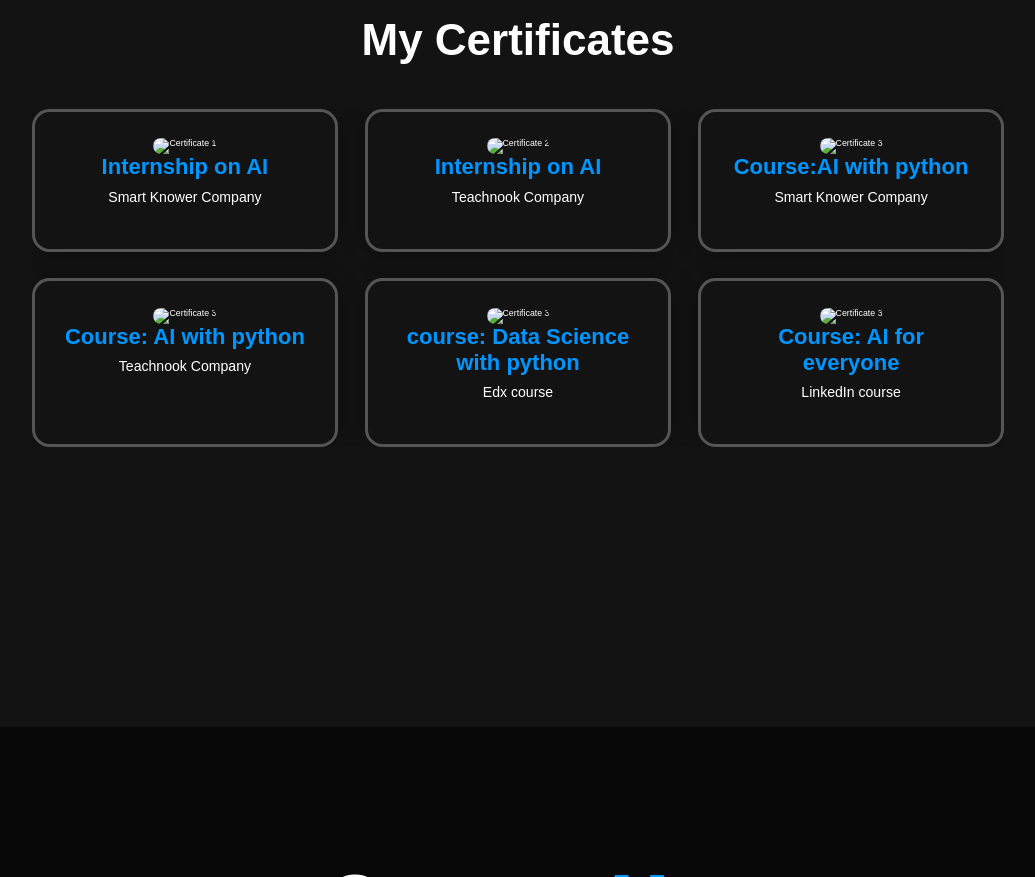
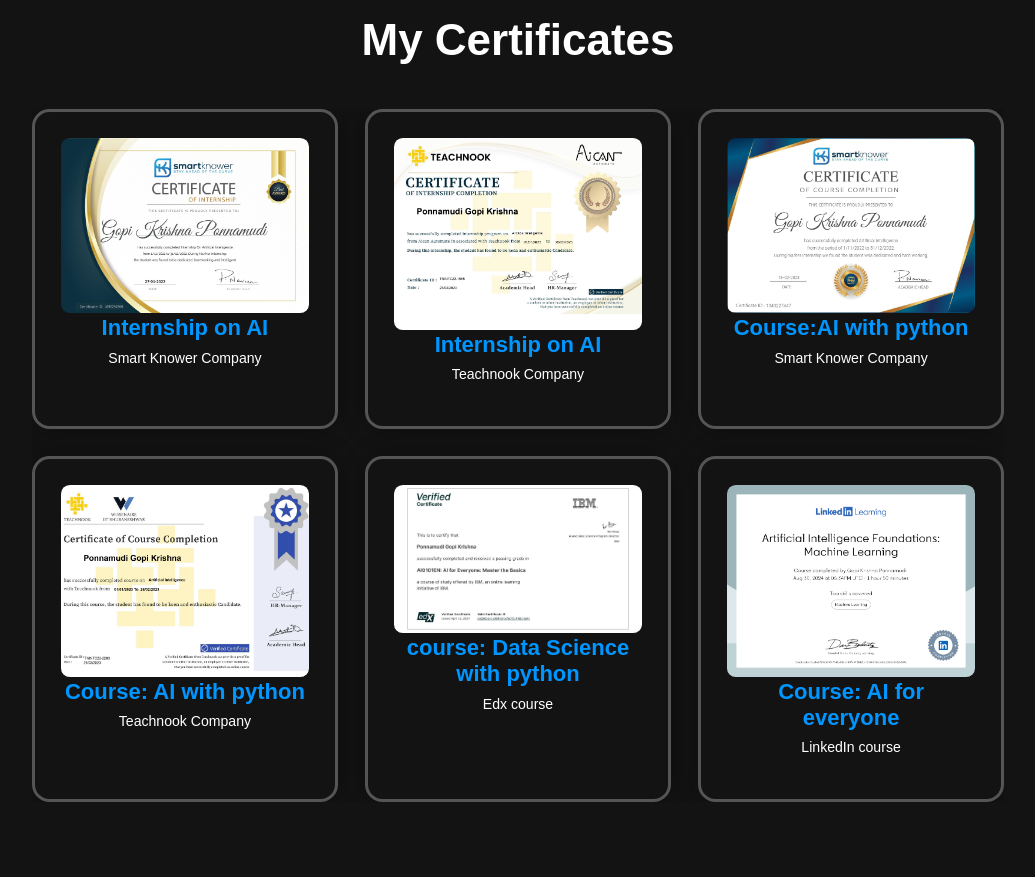
Before and after one commit to krish-200212/MyPortfolio, a plain HTML site: page index.html in a window 1280 px wide. Shown: the part 4720-5597 px from the top of the page, without its empty margins (122-1157 px from the left). Drawn offline with nearby package versions, Linux system fonts and the light colour scheme; files whose address does not match are found by name.

Commit message:
index.html

```diff
--- a/index.html
+++ b/index.html
@@ -43,7 +43,7 @@
                 <a href="#"><i class='bx bxl-github'></i></a>
             </div>
             <div class="btn-group">
-                <a href="cv/gopikrishna_cv.pdf" class="btn" download>Download CV</a>
+                <a href="gopikrishna_cv.pdf" class="btn" download>Download CV</a>
                 <a href="#contact" class="btn">Contact</a>
             </div>
 
@@ -153,19 +153,19 @@
             <h2 class="heading">Projects</h2>
             <div class="wrapper">
                 <div class="project-item">
-                    <img src="images/frame-161@2x.png" alt="eaziver logo">
+                    <img src="frame-161@2x.png" alt="eaziver logo">
                     <h2>Eaziver</h2>
                     <p>Lorem ipsum dolor sit amet consectetur, adipisicing elit. Laboriosam, delectus placeat voluptatem
                     </p>
                 </div>
                 <div class="project-item">
-                    <img src="images/frame-161@2x.png" alt="eaziver logo">
+                    <img src="frame-161@2x.png" alt="eaziver logo">
                     <h2>Eaziver</h2>
                     <p>Lorem ipsum dolor sit amet consectetur, adipisicing elit. Laboriosam, delectus placeat voluptatem
                     </p>
                 </div>
                 <div class="project-item">
-                    <img src="images/frame-161@2x.png" alt="eaziver logo">
+                    <img src="frame-161@2x.png" alt="eaziver logo">
                     <h2>Eaziver</h2>
                     <p>Lorem ipsum dolor sit amet consectetur, adipisicing elit. Laboriosam, delectus placeat voluptatem
                     </p>
@@ -295,34 +295,34 @@
         <h2>My Certificates</h2>
         <div class="certificate-container">
             <div class="certificate-item">
-                <img src="images/smart_knower_intern.jpg" alt="Certificate 1">
+                <img src="smart_knower_intern.jpg" alt="Certificate 1">
                 <h3>Internship on AI</h3>
                 <p>Smart Knower Company</p>
             </div>
             <div class="certificate-item">
-                <img src="images/TEACHNOOK Internship Completion Certificate _ Ponnamudi Gopi Krishna_pages-to-jpg-0001.jpg"
+                <img src="TEACHNOOK Internship Completion Certificate _ Ponnamudi Gopi Krishna_pages-to-jpg-0001.jpg"
                     alt="Certificate 2">
                 <h3>Internship on AI</h3>
                 <p>Teachnook Company</p>
             </div>
             <div class="certificate-item">
-                <img src="images/smart_Knower_AI.jpg" alt="Certificate 3">
+                <img src="smart_Knower_AI.jpg" alt="Certificate 3">
                 <h3>Course:AI with python</h3>
                 <p>Smart Knower Company</p>
             </div>
             <div class="certificate-item">
-                <img src="images/Teachnook COURSE Completion Certificate _ Ponnamudi Gopi Krishna_page-0001.jpg"
+                <img src="Teachnook COURSE Completion Certificate _ Ponnamudi Gopi Krishna_page-0001.jpg"
                     alt="Certificate 3">
                 <h3>Course: AI with python</h3>
                 <p>Teachnook Company</p>
             </div>
             <div class="certificate-item">
-                <img src="images/IBM AI0101EN Certificate _ edX_page-0001.jpg" alt="Certificate 3">
+                <img src="IBM AI0101EN Certificate _ edX_page-0001.jpg" alt="Certificate 3">
                 <h3>course: Data Science with python</h3>
                 <p>Edx course</p>
             </div>
             <div class="certificate-item">
-                <img src="images/LinkedIn Learning Certificate_page-0001.jpg" alt="Certificate 3">
+                <img src="LinkedIn Learning Certificate_page-0001.jpg" alt="Certificate 3">
                 <h3>Course: AI for everyone</h3>
                 <p>LinkedIn course</p>
             </div>
```
